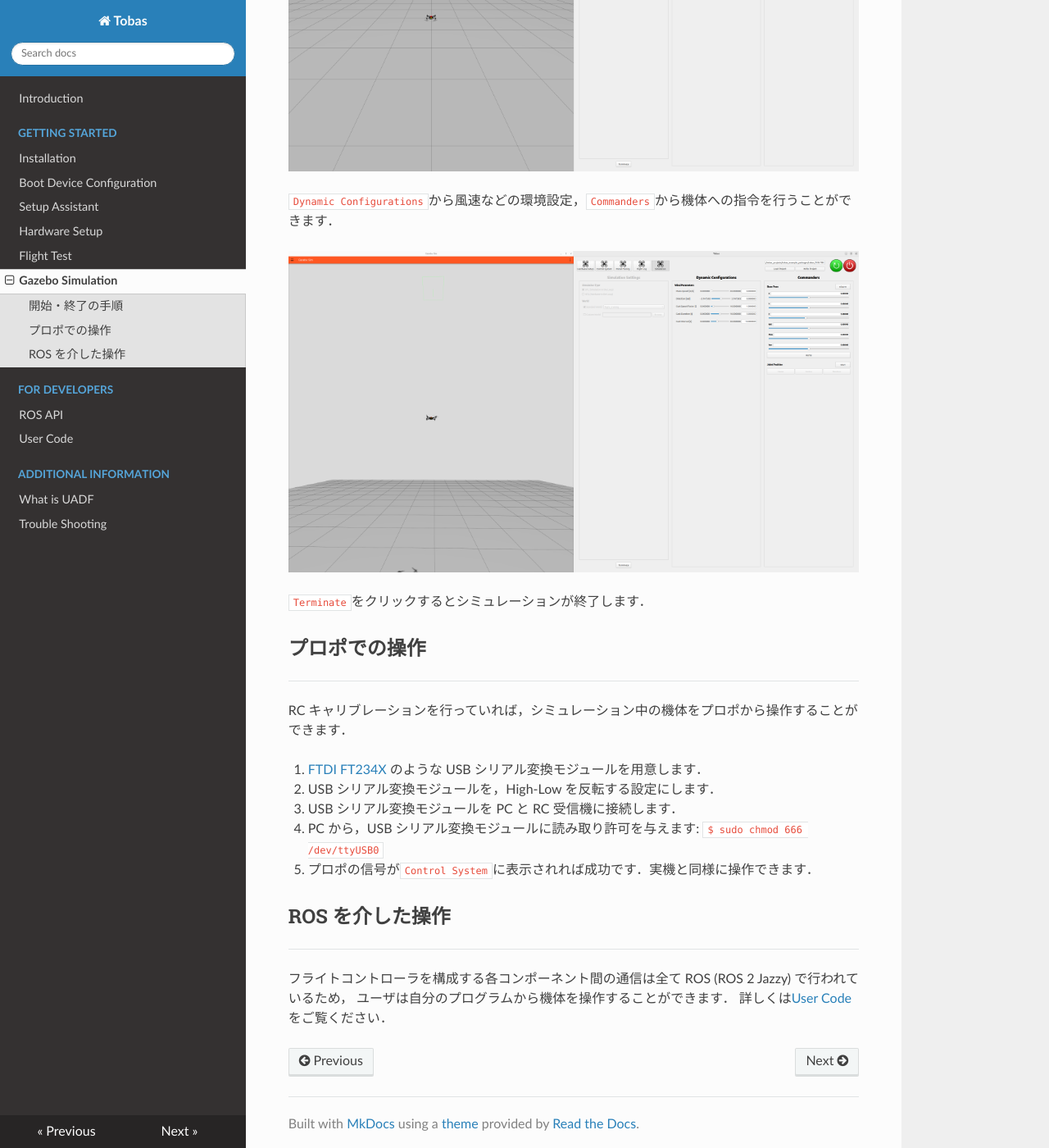
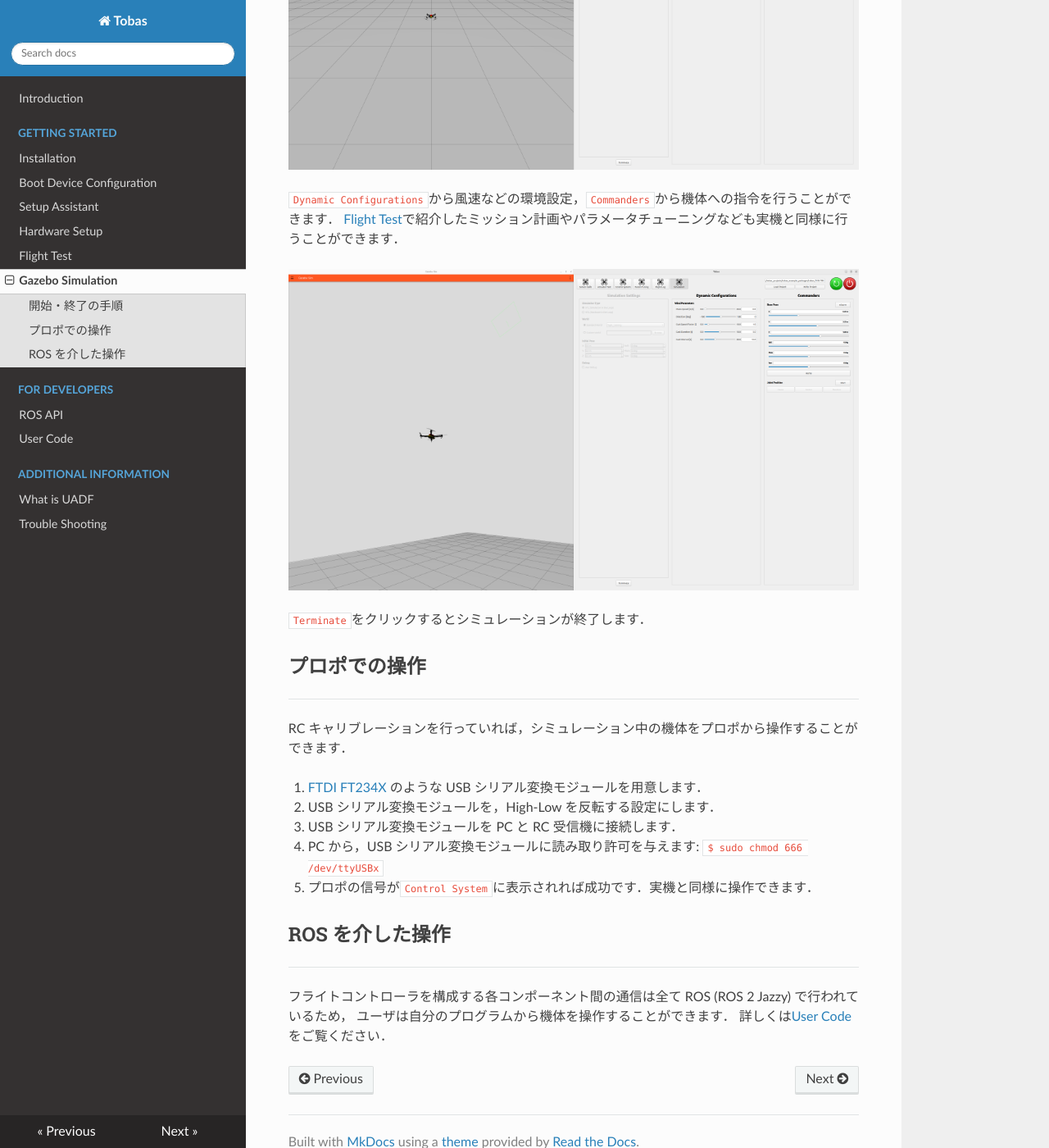
Before and after one commit to TobasFlightControl/tobas_wiki_ja, an MkDocs documentation site: the page built from docs/gazebo_simulation.md, in a window 1280 px wide and 1400 px high, scrolled down 1409 px. Shown: the whole window at 82% size. Built offline with MkDocs 1.6.1, drawn with Linux system fonts in a browser that asks for light colours; nearby versions of some CDN libraries; some of the changed text lies outside the part shown.

Commit message:
edit: gazebo_simulation

```diff
--- a/docs/gazebo_simulation.md
+++ b/docs/gazebo_simulation.md
@@ -7,6 +7,7 @@
 `TobasGCS`を起動して`tobas_f450.TBS`を読み込み，ツールボタンから`Simulation`を選択します．
 
 `Static Configurations`の`Simulation Type`を`SITL`に，`World`を`Standard World`の`flight_training`に設定します．
+その他の項目はデフォルトのままとします．
 
 ![simulation_settings](resources/gazebo_simulation/simulation_settings.png)
 
@@ -15,6 +16,7 @@
 ![launch_gazebo](resources/gazebo_simulation/launch_gazebo.png)
 
 `Dynamic Configurations`から風速などの環境設定，`Commanders`から機体への指令を行うことができます．
+[Flight Test](./flight_test.md)で紹介したミッション計画やパラメータチューニングなども実機と同様に行うことができます．
 
 ![send_command](resources/gazebo_simulation/send_command.png)
 
@@ -30,7 +32,7 @@
    のような USB シリアル変換モジュールを用意します．
 1. USB シリアル変換モジュールを，High-Low を反転する設定にします．
 1. USB シリアル変換モジュールを PC と RC 受信機に接続します．
-1. PC から，USB シリアル変換モジュールに読み取り許可を与えます: `$ sudo chmod 666 /dev/ttyUSB0`
+1. PC から，USB シリアル変換モジュールに読み取り許可を与えます: `$ sudo chmod 666 /dev/ttyUSBx`
 1. プロポの信号が`Control System`に表示されれば成功です．実機と同様に操作できます．
 
 ## ROS を介した操作
```
Also changed, not shown: docs/resources/gazebo_simulation/launch_gazebo.png, docs/resources/gazebo_simulation/send_command.png, docs/resources/gazebo_simulation/simulation_settings.png.
